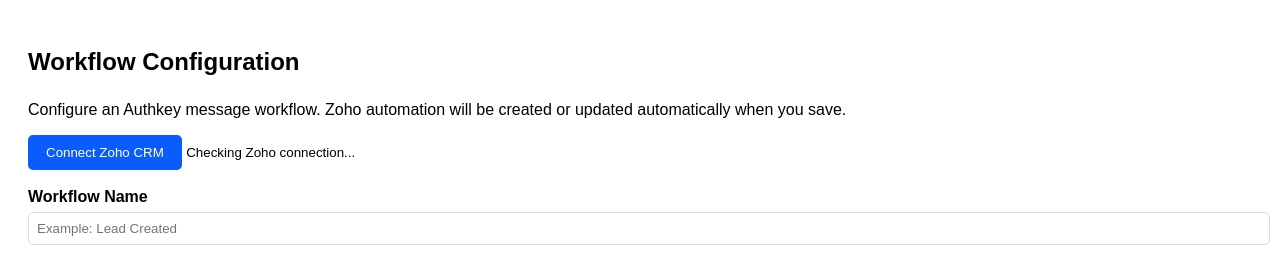
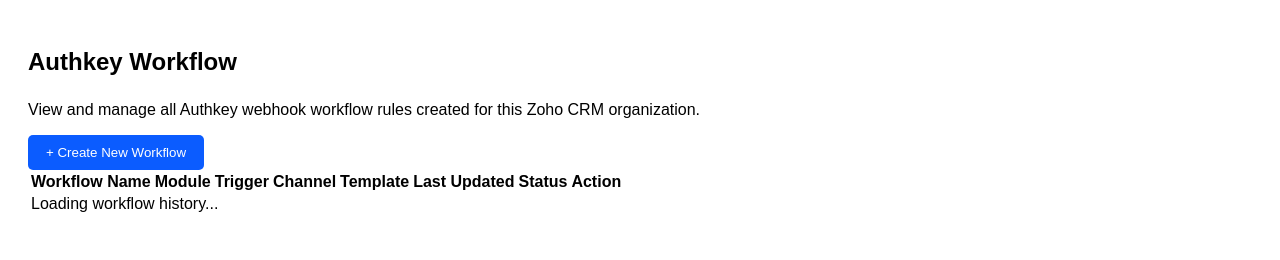
Before and after one commit to tanu2525/gpt, a website: page app/workflow/workflow.html in a window 1280 px wide. Shown: the top 260 px of the page. Drawn offline with Linux system fonts and the light colour scheme; a script that the page names is missing.

Commit message:
Add workflow history and create-edit views

```diff
--- a/app/workflow/workflow.html
+++ b/app/workflow/workflow.html
@@ -1,19 +1,58 @@
 <!DOCTYPE html>
 <html>
 <head>
-    <title>Workflow Configuration</title>
+    <title>Authkey Workflow</title>
     <link rel="stylesheet" href="workflow.css">
 </head>
 <body>
 
-<h2>Workflow Configuration</h2>
-<p>Configure an Authkey message workflow. Zoho automation will be created or updated automatically when you save.</p>
+<div id="historyView">
+    <div class="page-header">
+        <div>
+            <h2>Authkey Workflow</h2>
+            <p>View and manage all Authkey webhook workflow rules created for this Zoho CRM organization.</p>
+        </div>
+        <button type="button" id="createWorkflowBtn">+ Create New Workflow</button>
+    </div>
 
-<div class="form-group">
+    <div class="table-wrap">
+        <table id="workflowHistoryTable">
+            <thead>
+                <tr>
+                    <th>Workflow Name</th>
+                    <th>Module</th>
+                    <th>Trigger</th>
+                    <th>Channel</th>
+                    <th>Template</th>
+                    <th>Last Updated</th>
+                    <th>Status</th>
+                    <th>Action</th>
+                </tr>
+            </thead>
+            <tbody id="workflowHistoryBody">
+                <tr>
+                    <td colspan="8" class="empty-state">Loading workflow history...</td>
+                </tr>
+            </tbody>
+        </table>
+    </div>
+</div>
+
+<div id="editorView" hidden>
+    <div class="page-header">
+        <div>
+            <button type="button" id="backToHistoryBtn" class="link-button">← Back to Workflow History</button>
+            <h2 id="editorTitle">Create Workflow</h2>
+            <p id="editorDescription">Configure an Authkey message workflow. Zoho automation will be created automatically when you save.</p>
+        </div>
+    </div>
+
+    <div class="form-group" id="zohoConnectionCard">
         <button type="button" id="connectZohoBtn">Connect Zoho CRM</button>
         <small id="zohoConnectionStatus">Checking Zoho connection...</small>
     </div>
 
+    <div id="workflowForm" hidden>
         <div class="form-group">
             <label>Workflow Name</label>
             <input type="text" id="workflowName" placeholder="Example: Lead Created">
@@ -60,7 +99,10 @@
 
         <br>
         <button id="saveBtn">Save Workflow and Configure Zoho</button>
+    </div>
+
     <div id="status"></div>
+</div>
 
 <script src="https://live.zwidgets.com/js-sdk/1.2/ZohoEmbededAppSDK.min.js"></script>
 <script src="../common/auth.js"></script>
```
Lines whose indentation alone changed are shown as unchanged.
